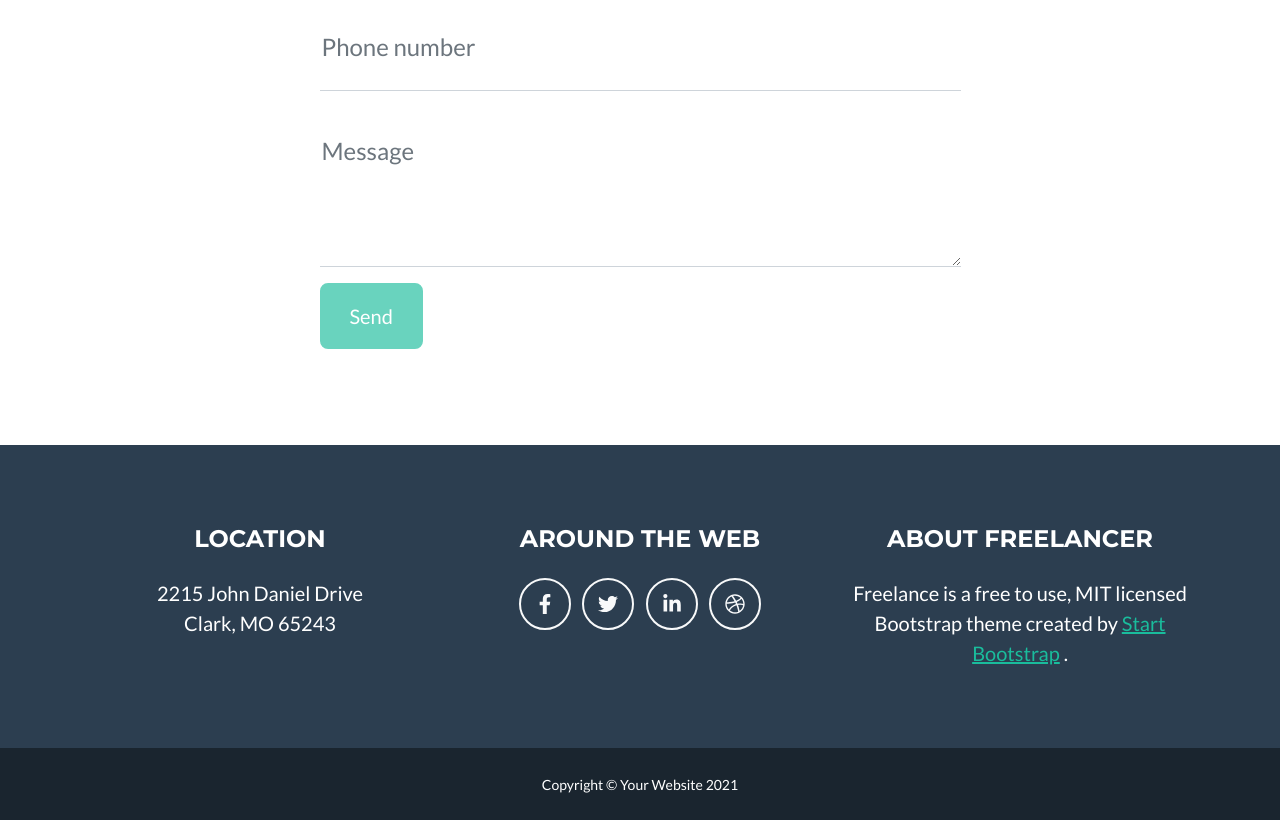
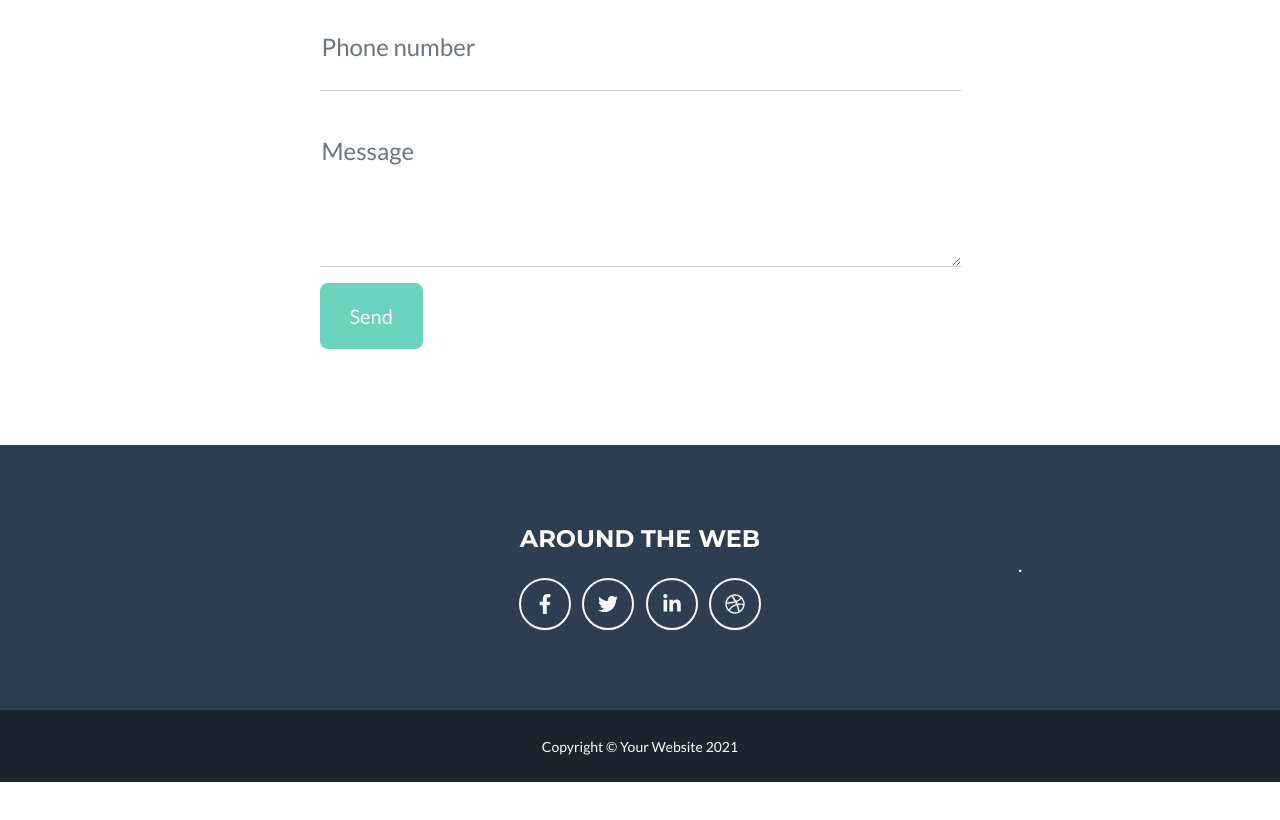
Before and after one commit to kle18/kle18.github.io, a website: page docs/index.html in a window 1280 px wide. Shown: the part 2841-3661 px from the top of the page. After the commit the page ends 3623 px from the top, so only its background shows below. Drawn offline with nearby package versions, Linux system fonts and the light colour scheme.

Commit message:
Update index.html

```diff
--- a/docs/index.html
+++ b/docs/index.html
@@ -224,11 +224,9 @@
                 <div class="row">
                     <!-- Footer Location-->
                     <div class="col-lg-4 mb-5 mb-lg-0">
-                        <h4 class="text-uppercase mb-4">Location</h4>
+                        <h4 class="text-uppercase mb-4"></h4>
                         <p class="lead mb-0">
-                            2215 John Daniel Drive
                             <br />
-                            Clark, MO 65243
                         </p>
                     </div>
                     <!-- Footer Social Icons-->
@@ -241,10 +239,9 @@
                     </div>
                     <!-- Footer About Text-->
                     <div class="col-lg-4">
-                        <h4 class="text-uppercase mb-4">About Freelancer</h4>
+                        <h4 class="text-uppercase mb-4"></h4>
                         <p class="lead mb-0">
-                            Freelance is a free to use, MIT licensed Bootstrap theme created by
-                            <a href="http://startbootstrap.com">Start Bootstrap</a>
+                            <a href="http://startbootstrap.com"></a>
                             .
                         </p>
                     </div>
```
